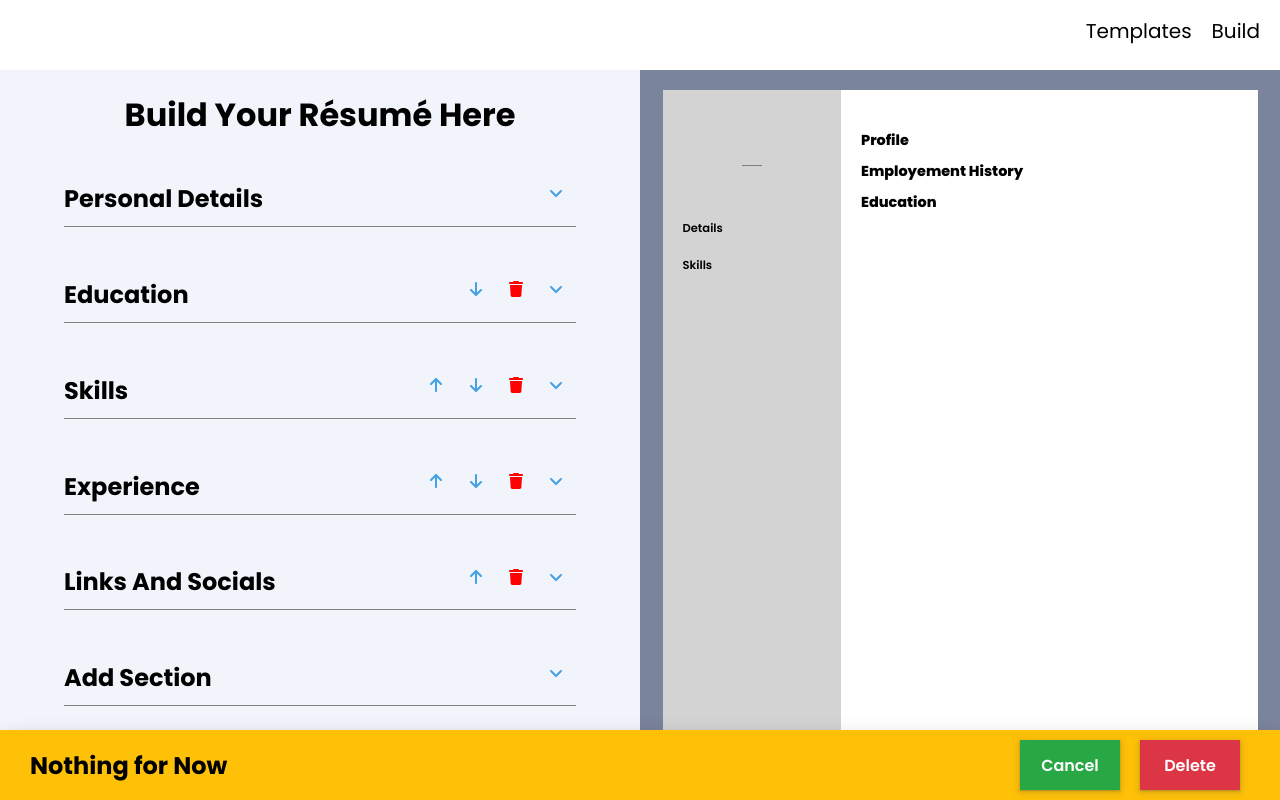
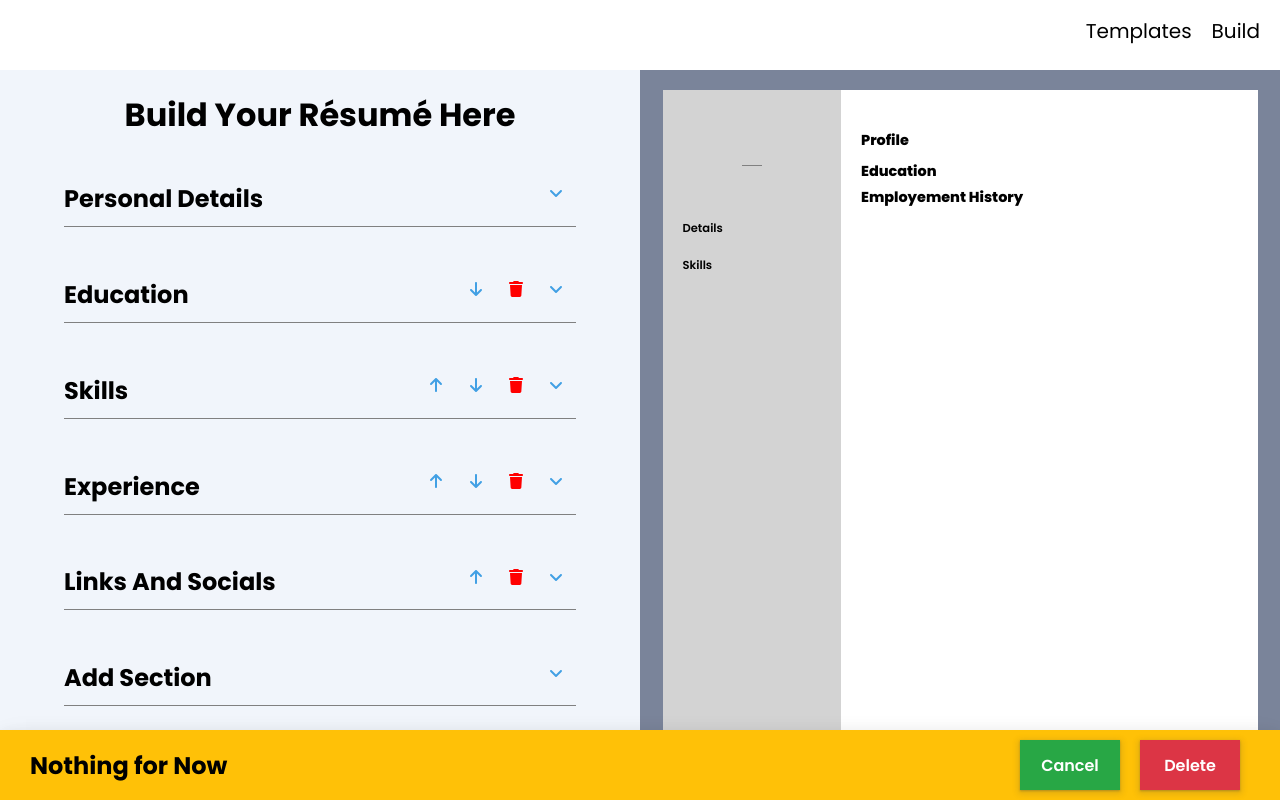
Before and after one commit to sushantdev-git/Resume-Builder, a React (Create React App) app: page /editor in a window 1280 px wide. Built offline with nearby package versions, Linux system fonts and the light colour scheme.

Commit message:
Mostly template 1 finished

```diff
--- a/src/components/Template/Template1/Sections/Mainbody/Mainbody.jsx
+++ b/src/components/Template/Template1/Sections/Mainbody/Mainbody.jsx
@@ -2,13 +2,49 @@ import styles from './Mainbody.module.css'
 import Profile from '../../Sub-Sections/Profile/Profile'
 import ExperienceSection from '../../Sub-Sections/ExperienceSection/ExperienceSection'
 import EducationSection from '../../Sub-Sections/EducationSection/EducationSection'
+import { useSelector } from 'react-redux'
+import * as IDS from '../../../../../store/SectionIDS'
+
+const mapping={};
+mapping[IDS.PERSONAL_DETAILS_SECTION] = (idx) => (
+<Profile
+    sectionDetails={{
+    index: idx,
+    ID: IDS.PERSONAL_DETAILS_SECTION,
+    }}
+/>
+);
+mapping[IDS.EDUCATION_SECTION] = (idx) => (
+<EducationSection
+    sectionDetails={{
+    index: idx,
+    ID: IDS.EDUCATION_SECTION,
+    }}
+/>
+);
+mapping[IDS.EXPERIENCE_SECTION] = (idx) => (
+<ExperienceSection
+    sectionDetails={{
+    index: idx,
+    ID: IDS.EXPERIENCE_SECTION,
+    }}
+/>
+);
+
 
 const Mainbody = () => {
+    const positions = useSelector((state) => state.position.position);
+    const sections= positions.filter((section) => {
+        return section==IDS.PERSONAL_DETAILS_SECTION ||
+               section==IDS.EDUCATION_SECTION ||
+               section==IDS.EXPERIENCE_SECTION;
+    })
+
     return (
         <div className={styles.Container}>
-            <Profile></Profile>
-            <ExperienceSection></ExperienceSection>
-            <EducationSection></EducationSection>
+            {sections.map((id, ind) => {
+                return mapping[id](ind);
+            })}
         </div>
 
     )
```
